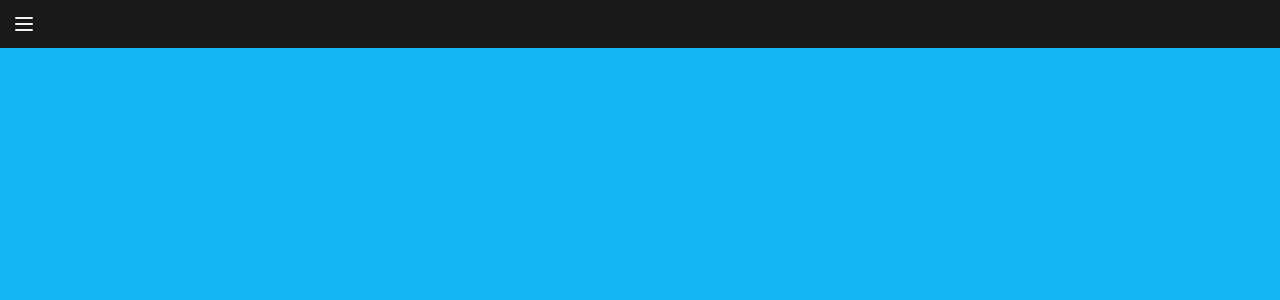
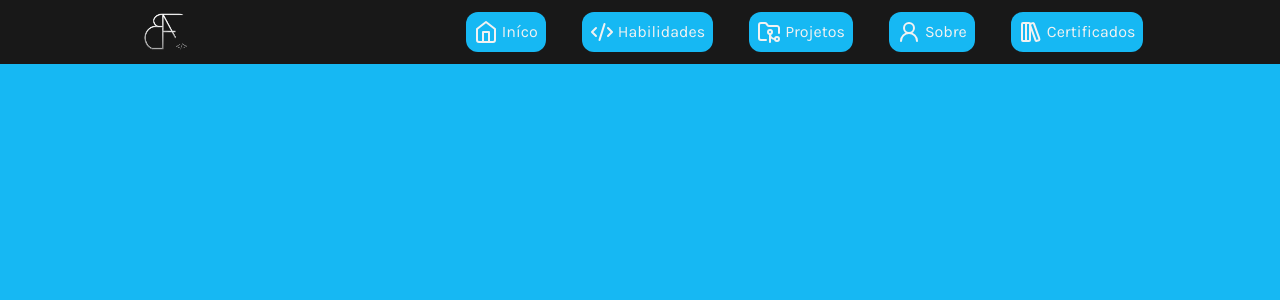
Before and after one commit to Fabricio-Antonio/portifolio, a Next.js app in the folder portifolio/: page / in a window 1280 px wide. Shown: the top 300 px of the page. Built offline with nearby package versions, Linux system fonts and the light colour scheme.

Commit message:
:sparkles: feat: Criado menu desktop

```diff
--- a/portifolio/package.json
+++ b/portifolio/package.json
@@ -11,6 +11,7 @@
   "dependencies": {
     "@radix-ui/react-avatar": "^1.0.4",
     "@radix-ui/react-dialog": "^1.0.5",
+    "@radix-ui/react-navigation-menu": "^1.1.4",
     "@radix-ui/react-slot": "^1.0.2",
     "class-variance-authority": "^0.7.0",
     "clsx": "^2.0.0",
--- a/portifolio/src/app/components/header.tsx
+++ b/portifolio/src/app/components/header.tsx
@@ -1,5 +1,6 @@
 import { Avatar, AvatarFallback, AvatarImage } from "@/components/ui/avatar";
 import { Button } from "@/components/ui/button";
+import { NavigationMenu, NavigationMenuContent, NavigationMenuItem, NavigationMenuLink, NavigationMenuList, NavigationMenuTrigger } from "@/components/ui/navigation-menu";
 import { Sheet, SheetClose, SheetContent, SheetHeader, SheetTrigger } from "@/components/ui/sheet";
 import { Home, MenuIcon, FolderGit2, Code2, User2, LibraryBig } from "lucide-react";
 import Link from "next/link";
@@ -7,7 +8,7 @@
 export default function Header() {
     return (
         <>
-            <div className="bg-backgroundblack w-full">
+            <div className="bg-backgroundblack w-full flex justify-between lg:hidden">
                 <Sheet>
                     <SheetTrigger className="py-3 px-3 ">
                         <MenuIcon className="text-backgroundwhite" />
@@ -65,7 +66,72 @@
                         </div>
                     </SheetContent>
                 </Sheet>
+                <div>
+
+                </div>
+                <Avatar className="w-14 m-3">
+                    <AvatarImage src="/logo.png" />
+                    <AvatarFallback>FS</AvatarFallback>
+                </Avatar>
             </div>
+            <div className="bg-backgroundblack text-backgroundwhite w-full h-16 hidden lg:flex justify-around ">
+            <div>
+                <Avatar className="w-14 flex mt-3">
+                    <AvatarImage src="/logo.png" />
+                    <AvatarFallback>FS</AvatarFallback>
+                </Avatar>
+            </div>
+                <NavigationMenu>
+                    <NavigationMenuList className=" flex gap-8">
+                        <Link href="/docs" legacyBehavior passHref>
+                            <NavigationMenuItem className="bg-background cursor-pointer flex gap-1 p-2 rounded-xl hover:bg-backgroundwhite hover:text-background">
+                                <Home />
+                                <NavigationMenuLink>
+                                    Iníco
+                                </NavigationMenuLink>
+                            </NavigationMenuItem>
+                        </Link>
+                        <Link href="/docs" legacyBehavior passHref>
+                            <NavigationMenuItem className="bg-background cursor-pointer flex gap-1 p-2 rounded-xl hover:bg-backgroundwhite hover:text-background">
+                                <Code2 />
+
+                                <NavigationMenuLink>
+                                    Habilidades
+                                </NavigationMenuLink>
+
+                            </NavigationMenuItem>
+                        </Link>
+                        <Link href="/docs" legacyBehavior passHref>
+                            <NavigationMenuItem className="bg-background cursor-pointer flex gap-1 p-2 rounded-xl hover:bg-backgroundwhite hover:text-background">
+                                <FolderGit2 />
+
+                                <NavigationMenuLink>
+                                    Projetos
+                                </NavigationMenuLink>
+                            </NavigationMenuItem>
+                        </Link>
+                        <Link href="/docs" legacyBehavior passHref>
+                            <NavigationMenuItem className="bg-background cursor-pointer flex gap-1 p-2 rounded-xl hover:bg-backgroundwhite hover:text-background">
+                                <User2 />
+
+                                <NavigationMenuLink>
+                                    Sobre
+                                </NavigationMenuLink>
+                            </NavigationMenuItem>
+                        </Link>
+                        <Link href="/docs" legacyBehavior passHref>
+                            <NavigationMenuItem className="bg-background cursor-pointer flex gap-1 p-2 rounded-xl hover:bg-backgroundwhite hover:text-background">
+                                <LibraryBig />
+                                <NavigationMenuLink>
+                                    Certificados
+                                </NavigationMenuLink>
+                            </NavigationMenuItem>
+                        </Link>
+                    </NavigationMenuList>
+
+                </NavigationMenu>
+
+            </div >
 
         </>
     )
--- /dev/null
+++ b/portifolio/src/components/ui/navigation-menu.tsx
@@ -0,0 +1,130 @@
+"use client"
+
+import * as React from "react"
+import * as NavigationMenuPrimitive from "@radix-ui/react-navigation-menu"
+import { cva } from "class-variance-authority"
+import { ChevronDown } from "lucide-react"
+
+import { cn } from "@/lib/utils"
+
+const NavigationMenu = React.forwardRef<
+  React.ElementRef<typeof NavigationMenuPrimitive.Root>,
+  React.ComponentPropsWithoutRef<typeof NavigationMenuPrimitive.Root>
+>(({ className, children, ...props }, ref) => (
+  <NavigationMenuPrimitive.Root
+    ref={ref}
+    className={cn(
+      "relative z-10 flex max-w-max flex-1 items-center justify-center",
+      className
+    )}
+    {...props}
+  >
+    {children}
+    <NavigationMenuViewport />
+  </NavigationMenuPrimitive.Root>
+))
+NavigationMenu.displayName = NavigationMenuPrimitive.Root.displayName
+
+const NavigationMenuList = React.forwardRef<
+  React.ElementRef<typeof NavigationMenuPrimitive.List>,
+  React.ComponentPropsWithoutRef<typeof NavigationMenuPrimitive.List>
+>(({ className, ...props }, ref) => (
+  <NavigationMenuPrimitive.List
+    ref={ref}
+    className={cn(
+      "group flex flex-1 list-none items-center justify-center space-x-1",
+      className
+    )}
+    {...props}
+  />
+))
+NavigationMenuList.displayName = NavigationMenuPrimitive.List.displayName
+
+const NavigationMenuItem = NavigationMenuPrimitive.Item
+
+const navigationMenuTriggerStyle = cva(
+  "group inline-flex h-10 w-max items-center justify-center rounded-md bg-background px-4 py-2 text-sm font-medium transition-colors hover:bg-accent hover:text-accent-foreground focus:bg-accent focus:text-accent-foreground focus:outline-none disabled:pointer-events-none disabled:opacity-50 data-[active]:bg-accent/50 data-[state=open]:bg-accent/50"
+)
+
+const NavigationMenuTrigger = React.forwardRef<
+  React.ElementRef<typeof NavigationMenuPrimitive.Trigger>,
+  React.ComponentPropsWithoutRef<typeof NavigationMenuPrimitive.Trigger>
+>(({ className, children, ...props }, ref) => (
+  <NavigationMenuPrimitive.Trigger
+    ref={ref}
+    className={cn(navigationMenuTriggerStyle(), "group", className)}
+    {...props}
+  >
+    {children}{" "}
+    <ChevronDown
+      className="relative top-[1px] ml-1 h-3 w-3 transition duration-200 group-data-[state=open]:rotate-180"
+      aria-hidden="true"
+    />
+  </NavigationMenuPrimitive.Trigger>
+))
+NavigationMenuTrigger.displayName = NavigationMenuPrimitive.Trigger.displayName
+
+const NavigationMenuContent = React.forwardRef<
+  React.ElementRef<typeof NavigationMenuPrimitive.Content>,
+  React.ComponentPropsWithoutRef<typeof NavigationMenuPrimitive.Content>
+>(({ className, ...props }, ref) => (
+  <NavigationMenuPrimitive.Content
+    ref={ref}
+    className={cn(
+      "left-0 top-0 w-full data-[motion^=from-]:animate-in data-[motion^=to-]:animate-out data-[motion^=from-]:fade-in data-[motion^=to-]:fade-out data-[motion=from-end]:slide-in-from-right-52 data-[motion=from-start]:slide-in-from-left-52 data-[motion=to-end]:slide-out-to-right-52 data-[motion=to-start]:slide-out-to-left-52 md:absolute md:w-auto ",
+      className
+    )}
+    {...props}
+  />
+))
+NavigationMenuContent.displayName = NavigationMenuPrimitive.Content.displayName
+
+const NavigationMenuLink = NavigationMenuPrimitive.Link
+
+const NavigationMenuViewport = React.forwardRef<
+  React.ElementRef<typeof NavigationMenuPrimitive.Viewport>,
+  React.ComponentPropsWithoutRef<typeof NavigationMenuPrimitive.Viewport>
+>(({ className, ...props }, ref) => (
+  <div className={cn("absolute left-0 top-full flex justify-center")}>
+    <NavigationMenuPrimitive.Viewport
+      className={cn(
+        "origin-top-center relative mt-1.5 h-[var(--radix-navigation-menu-viewport-height)] w-full overflow-hidden rounded-md border bg-popover text-popover-foreground shadow-lg data-[state=open]:animate-in data-[state=closed]:animate-out data-[state=closed]:zoom-out-95 data-[state=open]:zoom-in-90 md:w-[var(--radix-navigation-menu-viewport-width)]",
+        className
+      )}
+      ref={ref}
+      {...props}
+    />
+  </div>
+))
+NavigationMenuViewport.displayName =
+  NavigationMenuPrimitive.Viewport.displayName
+
+const NavigationMenuIndicator = React.forwardRef<
+  React.ElementRef<typeof NavigationMenuPrimitive.Indicator>,
+  React.ComponentPropsWithoutRef<typeof NavigationMenuPrimitive.Indicator>
+>(({ className, ...props }, ref) => (
+  <NavigationMenuPrimitive.Indicator
+    ref={ref}
+    className={cn(
+      "top-full z-[1] flex h-1.5 items-end justify-center overflow-hidden data-[state=visible]:animate-in data-[state=hidden]:animate-out data-[state=hidden]:fade-out data-[state=visible]:fade-in",
+      className
+    )}
+    {...props}
+  >
+    <div className="relative top-[60%] h-2 w-2 rotate-45 rounded-tl-sm bg-border shadow-md" />
+  </NavigationMenuPrimitive.Indicator>
+))
+NavigationMenuIndicator.displayName =
+  NavigationMenuPrimitive.Indicator.displayName
+
+export {
+  navigationMenuTriggerStyle,
+  NavigationMenu,
+  NavigationMenuList,
+  NavigationMenuItem,
+  NavigationMenuContent,
+  NavigationMenuTrigger,
+  NavigationMenuLink,
+  NavigationMenuIndicator,
+  NavigationMenuViewport,
+}
```
Also changed, not shown: 1 other file (tests, documents, lock files or other folders).
